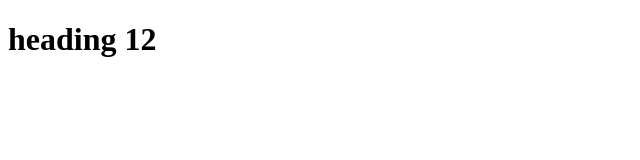
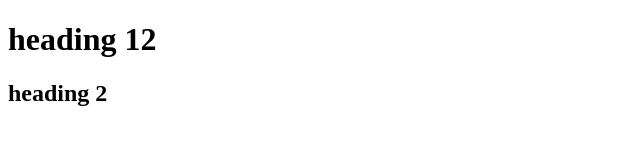
Before and after one commit to sanniabdullateef/html-heading, a plain HTML site: page index.html in a window 1280 px wide. Shown: the whole page, without its empty margins (0-640 px from the left). Drawn offline with Linux system fonts and the light colour scheme.

Commit message:
Add heading 2 and css file

```diff
--- a/index.html
+++ b/index.html
@@ -10,5 +10,8 @@
     <h1>
         heading 12
     </h1>
+    <h2>
+        heading 2
+    </h2>
 </body>
 </html>
```
Also changed, not shown: index.css (added).
